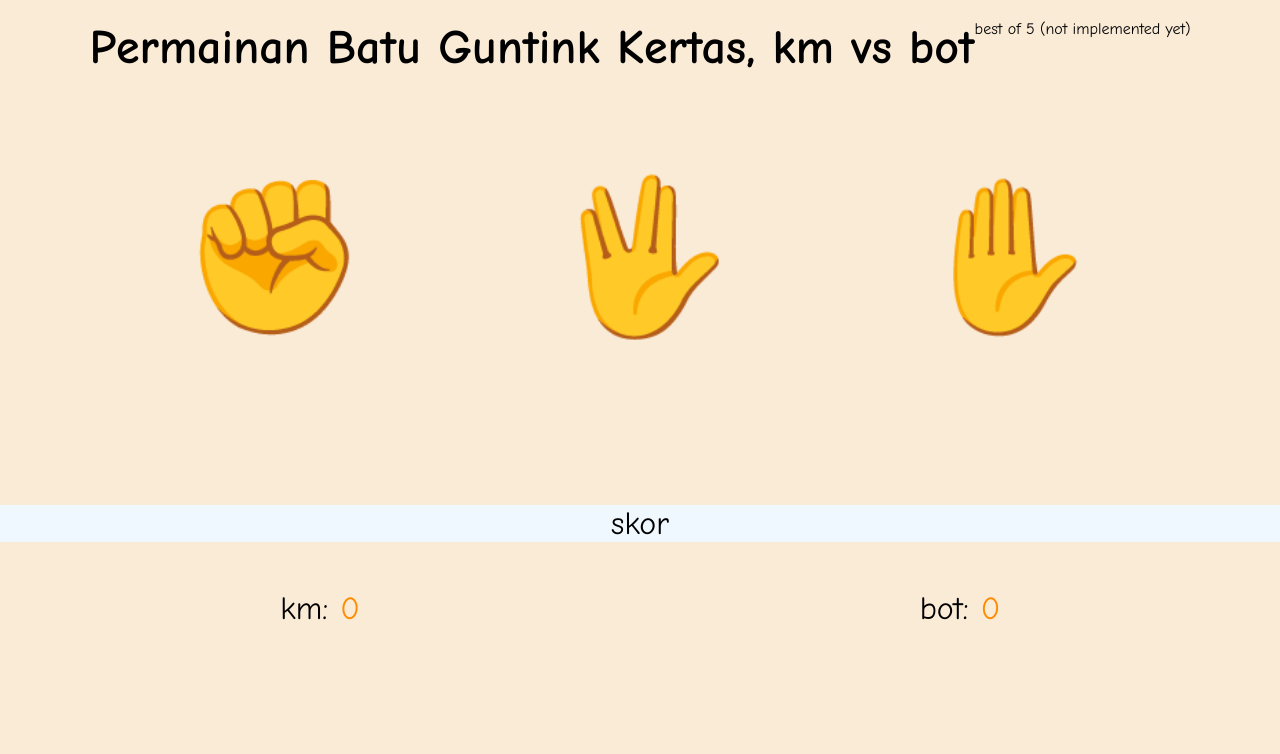
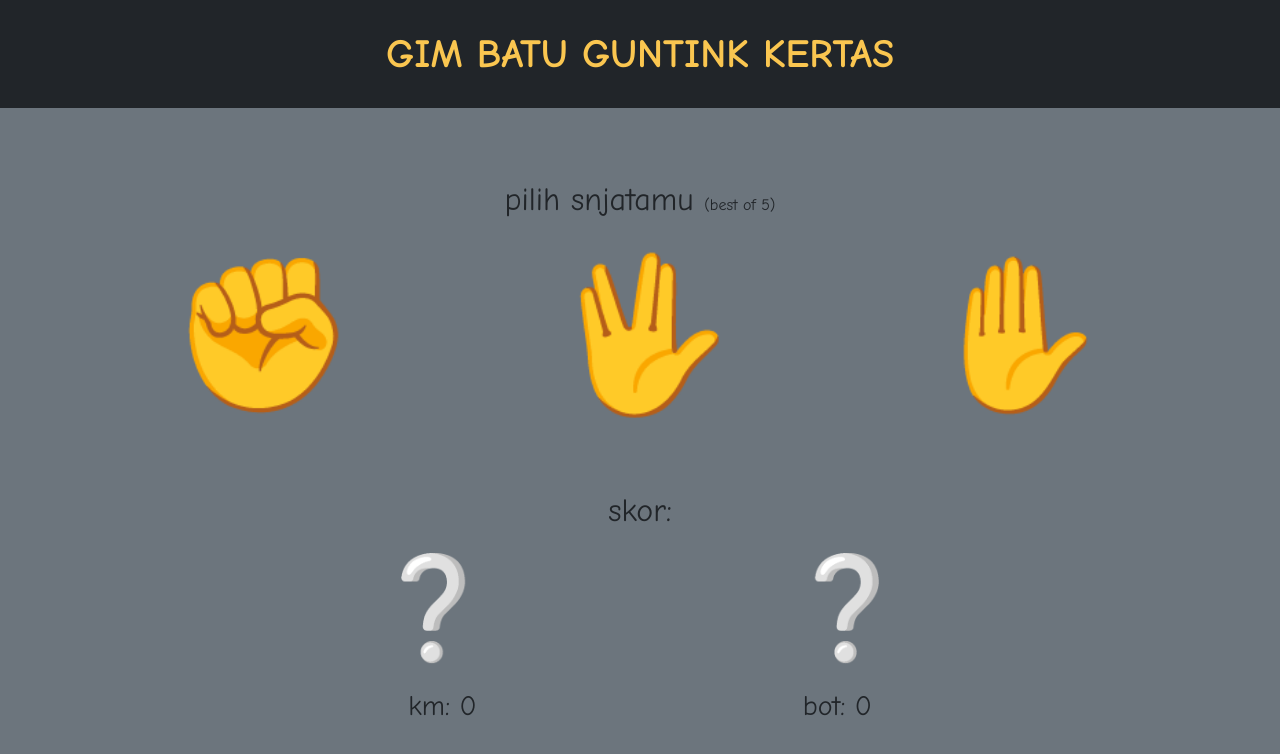
Before and after one commit to santomi3112/guntingbatukertas, a plain HTML site: page index.html in a window 1280 px wide. Drawn offline with nearby package versions, Linux system fonts and the light colour scheme.

Commit message:
almost done

```diff
--- a/index.html
+++ b/index.html
@@ -5,24 +5,40 @@
     <meta http-equiv="X-UA-Compatible" content="IE=edge">
     <meta name="viewport" content="width='device-width', initial-scale=1.0">
     <title>Batu Guntink Kertas</title>
+    <link href="https://cdn.jsdelivr.net/npm/bootstrap@5.2.2/dist/css/bootstrap.min.css" rel="stylesheet" integrity="sha384-Zenh87qX5JnK2Jl0vWa8Ck2rdkQ2Bzep5IDxbcnCeuOxjzrPF/et3URy9Bv1WTRi" crossorigin="anonymous">
     <link rel="stylesheet" href="style.css">
     <script src="script.js" defer> </script>
+    <script src="https://cdn.jsdelivr.net/npm/bootstrap@5.2.2/dist/js/bootstrap.bundle.min.js" integrity="sha384-OERcA2EqjJCMA+/3y+gxIOqMEjwtxJY7qPCqsdltbNJuaOe923+mo//f6V8Qbsw3" crossorigin="anonymous" defer></script>
 </head>
-<body>
-    <div class="header">
-        <h1>Permainan Batu Guntink Kertas, km vs bot</h1> <span>best of 5 (not implemented yet)</span>
-    </div>
-    <div class="content">
-        <button class="selection" data-selection="batu">✊</button>
-        <button class="selection" data-selection="gunting">🖖</button>
-        <button class="selection" data-selection="kertas">✋</button>
-    </div>
-    <div class="penyangga">skor</div>
-    <div class="result">
-        <div>km: <span class="score" data-your-score>0</span></div>
-        <div data-final-column>bot: <span class="score" data-bot-score>0</span></div>
-        <!-- <div class="result-selection winner">🖖</div>
-        <div class="result-selection">✋</div> -->
-    </div>
+<body class="bg-secondary">
+    <header class="container-fluid d-flex justify-content-center bg-dark p-4">
+        <div class="fs-1 fw-bold head">GIM BATU GUNTINK KERTAS</div>
+    </header>
+    <main class="container p-1">
+        <section class="d-flex justify-content-center">
+            <div class="fs-2">pilih snjatamu <span class="fs-6">(best of 5)</span></div>
+        </section>
+        <section class="d-flex justify-content-around">
+            <button data-selection="batu">✊</button>
+            <button data-selection="gunting">🖖</button>
+            <button data-selection="kertas">✋</button>
+        </section>
+    </main>
+    <footer class="container">
+        <section class="d-flex justify-content-center">
+            <div class="fs-2">skor:</div>
+        </section>
+        <div class="scoreboard d-flex justify-content-evenly">
+            <div class="result" data-your-result>❔</div>
+            <div class="result" data-bot-result>❔</div>
+        </div>
+        <div class="scoreboard d-flex justify-content-evenly">
+            <div class="fs-3">km: <span data-your-score>0</span></div>
+            <div class="fs-3">bot: <span data-bot-score>0</span></div>
+        </div>
+        <!-- <div class="container p-5 ">
+            <div class="d-flex justify-content-center fs-3" data-greetings>hore!</div>
+        </div> -->
+    </footer>
 </body>
 </html>
--- a/script.js
+++ b/script.js
@@ -15,10 +15,12 @@ const SELECTIONS = [
         beats: 'batu'
     }
 ];
-const finalColumn = document.querySelector('[data-final-column]')
-const selectionButton = document.querySelectorAll('[data-selection]')
+
+const selectionButton = document.querySelectorAll('[data-selection]');
+const yourScoreSpan = document.querySelector('[data-your-score]')
 const botScoreSpan = document.querySelector('[data-bot-score]')
-const yourScoreSpan = document.querySelector('[data-your-score]')
+const yourResult = document.querySelector('[data-your-result]')
+const botResult = document.querySelector('[data-bot-result]')
 
 selectionButton.forEach(selectionButton => {
     selectionButton.addEventListener('click', e => {
@@ -28,13 +30,19 @@ selectionButton.forEach(selectionButton => {
     })
 })
 
+function randomSelection() {
+    const randomIndex = Math.floor(Math.random() * SELECTIONS.length)
+    return SELECTIONS[randomIndex]
+}
+
+function isWinner(selection, opponentSelection) {
+    return selection.beats === opponentSelection.name
+}
+
 function makeSelection(selection) {
     const botSelection = randomSelection()
     const yourWinner = isWinner(selection, botSelection)
     const botWinner = isWinner(botSelection, selection)
-
-    addSelectionResult(botSelection, botWinner)
-    addSelectionResult(selection, yourWinner)
 
     if (yourWinner) incrementScore(yourScoreSpan)
     if (botWinner) incrementScore(botScoreSpan)
@@ -43,20 +51,3 @@ function makeSelection(selection) {
 function incrementScore(scoreSpan) {
     scoreSpan.innerText = parseInt(scoreSpan.innerText) + 1
 }
-
-function addSelectionResult (selection, winner) {
-    const div = document.createElement('div')
-    div.innerText = selection.emoji
-    div.classList.add('result-selection')
-    if (winner) div.classList.add('winner')
-    finalColumn.after(div)
-}
-
-function isWinner(selection, opponentSelection) {
-    return selection.beats === opponentSelection.name
-}
-
-function randomSelection() {
-    const randomIndex = Math.floor(Math.random() * SELECTIONS.length)
-    return SELECTIONS[randomIndex]
-}
--- a/style.css
+++ b/style.css
@@ -1,76 +1,33 @@
 * {
-    margin: 0;
-    padding: 0;
-}
-
-body {
-    background-color: antiquewhite;
+    /* border: 1px solid black; */
     font-family: "Comic Sans MS", "Comic Sans", cursive;
 }
 
-h1 {
-    font-size: 3rem;
+.head {
+    color: #fac650;
 }
 
-.header {
-    display: flex;
-    justify-content: center;
-    /* border: 1px solid black; */
-    margin: 20px auto;
-    padding-bottom: 30px;
+.container-fluid {
+    margin-bottom: 4rem;
 }
 
-div > button {
-    font-size: 150px;
+footer {
+    margin-top: 2rem;
+}
+
+button {
     border: none;
     background: none;
     outline: none;
+    font-size: 150px;
+    transition: 100ms;
     cursor: pointer;
-    transition: 100ms;
-    /* border: 1px solid red; */
 }
 
-.selection:hover {
+button:hover {
     transform: scale(1.3);
 }
 
-.content {
-    display: flex;
-    justify-content: space-evenly;
-    /* border: 1px solid green; */
-    margin-top: 4rem;
+.result {
+    font-size: 100px;
 }
-
-.penyangga {
-    display: flex;
-    justify-content: center;
-    background-color: aliceblue;
-    margin-top: 10rem;
-    font-size: 2rem;
-}
-
-.result {
-    display: grid;
-    margin-top: 3rem;
-    justify-content: center;
-    justify-items: center;
-    align-items: center;
-    grid-template-columns: repeat(2, 1fr);
-    /* border: 1px solid blue; */
-    font-size: 2rem;
-}
-
-.score {
-    margin-left: .1rem;
-    color: darkorange;
-}
-
-.result-selection {
-    font-size: 70px;
-    opacity: .6;
-}
-
-.result-selection.winner {
-    opacity: 1;
-    font-size: 90px;
-}
```
